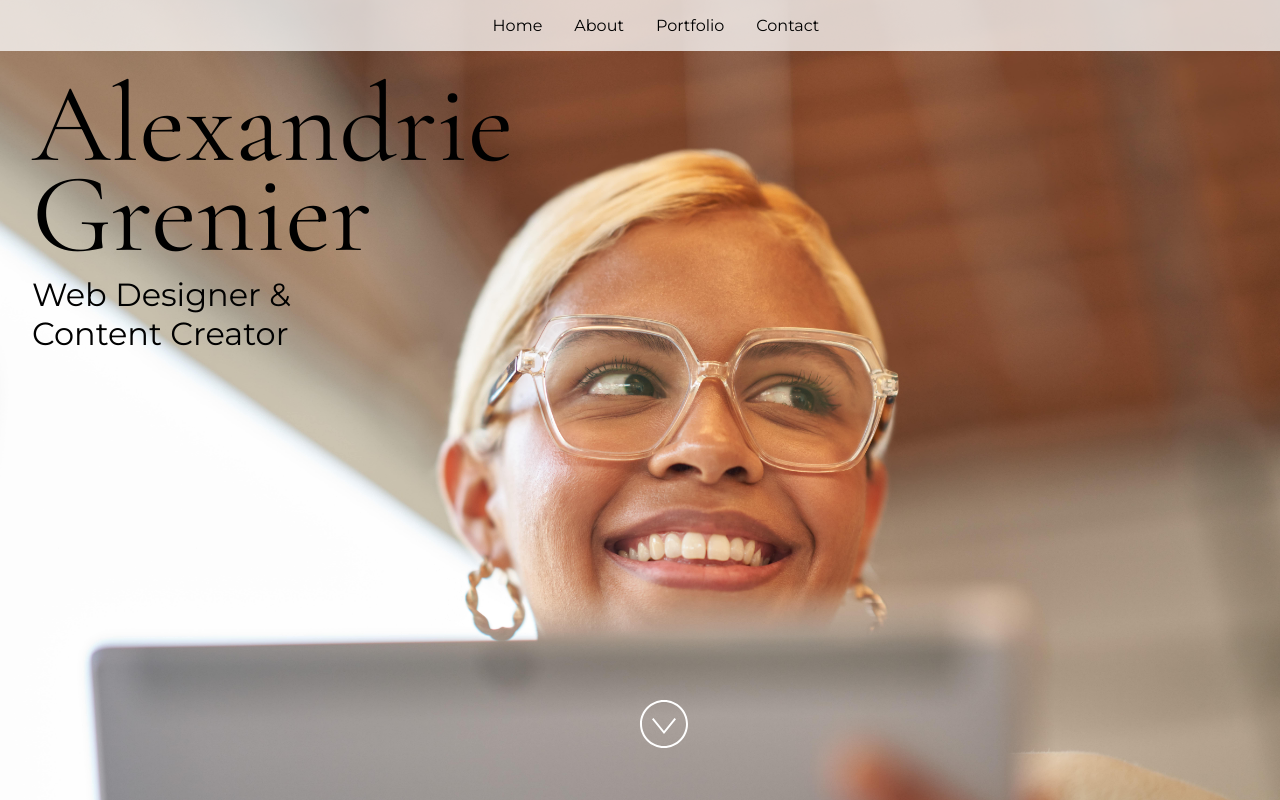
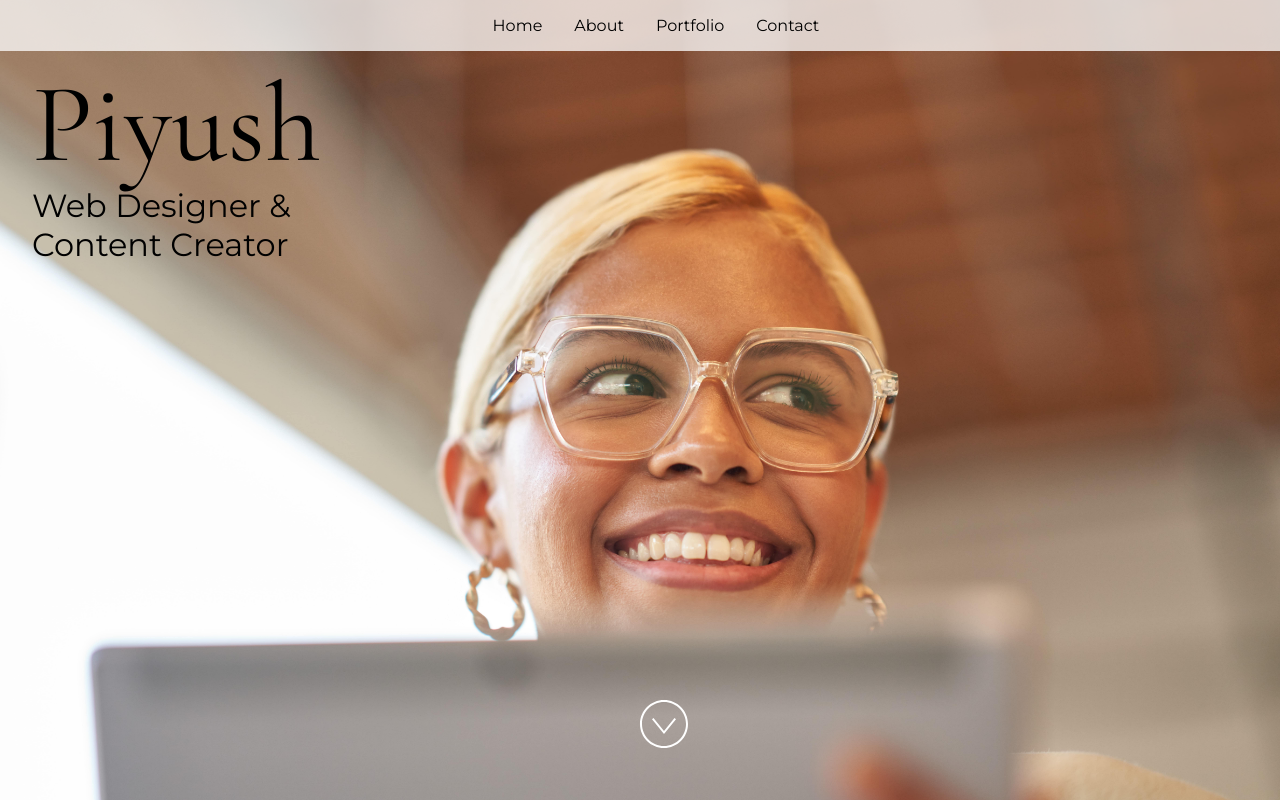
Before and after one commit to piyush070920/portfolio-by-aadi-foundation, a React (Vite) app: page / in a window 1280 px wide. Built offline with nearby package versions, Linux system fonts and the light colour scheme.

Commit message:
changes in about section and name

```diff
--- a/src/App.jsx
+++ b/src/App.jsx
@@ -24,7 +24,7 @@ import "./styles.css";
  * If you don't have one of the social sites listed, leave it as an empty string.
  */
 const siteProps = {
-  name: "Alexandrie Grenier",
+  name: "Piyush",
   title: "Web Designer & Content Creator",
   email: "alex@example.com",
   gitHub: "microsoft",
--- a/src/Components/About.jsx
+++ b/src/Components/About.jsx
@@ -24,18 +24,18 @@ const imageAltText = "purple and blue abstract background";
  * Sort description that expands on your title on the Home component.
  */
 const description =
-  "I'm a UI/UX student studying at Barnett Technical University. I enjoy creating unique and simplistic user interfaces in creative ways.";
+  "I'm a B.Tech student studying at Netaji Subhas University of Technology. I enjoy creating unique and simplistic user interfaces in creative ways.";
 
 /**
  * List of some of skills or technologies you work on, are learning,
  * passionate about, or enjoy,
  */
 const skillsList = [
-  "Web design",
+  "Web designer",
   "User experience",
   "Inclusive design",
   "Focus group testing",
-  "Mobile user interfaces",
+  "Product Development",
   "Graphic design",
 ];
 
```
